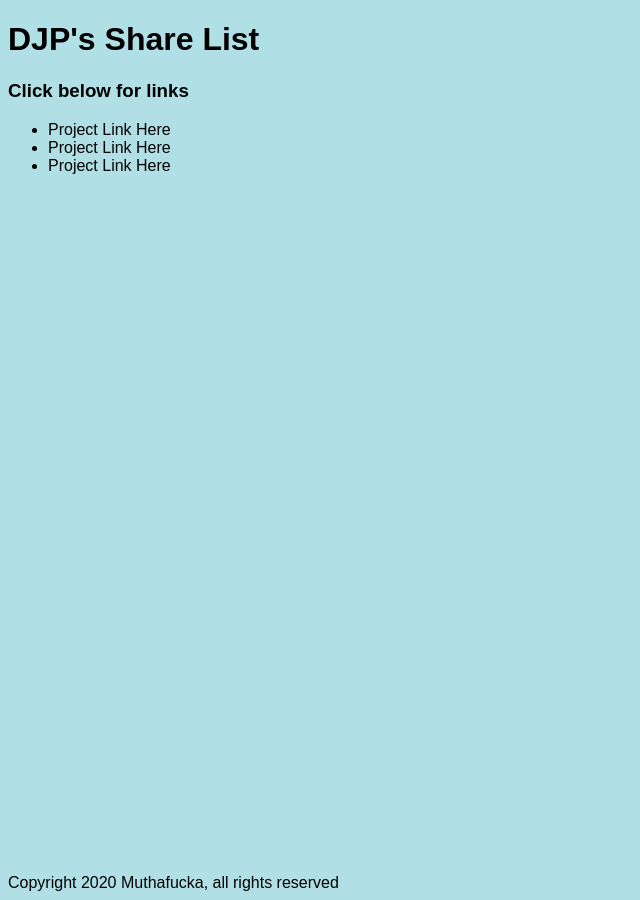
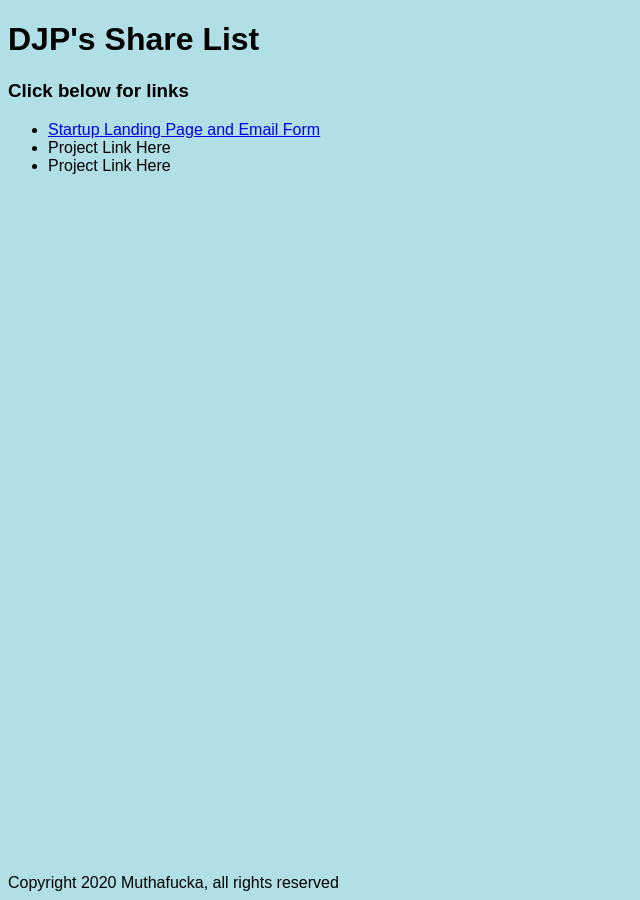
Before and after one commit to dpletzke/share-list, a plain HTML site: page index.html in a window 1280 px wide. Shown: the whole page, without its empty margins (0-640 px from the left). Drawn offline with Linux system fonts and the light colour scheme.

Commit message:
startup link

```diff
--- a/index.html
+++ b/index.html
@@ -15,7 +15,7 @@
 	</header>
 	<div>
 		<ul>
-			<li>Project Link Here</li>
+			<li><a href="https://dpletzke.github.io/dan-has-a-business/">Startup Landing Page and Email Form</a></li>
 			<li>Project Link Here</li>
 			<li>Project Link Here</li>
 		</ul>
```
